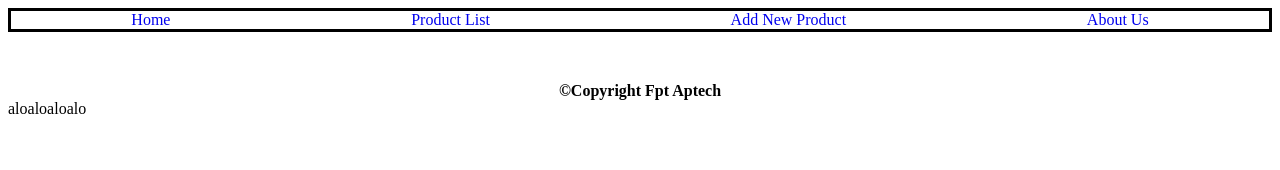
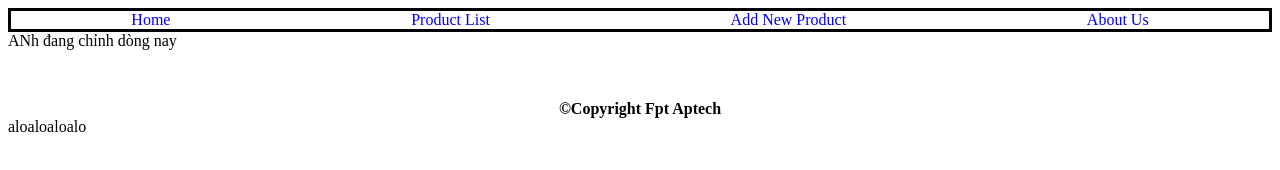
Before and after one commit to akonorflorida/Demo, a plain HTML site: page index.html in a window 1280 px wide. Drawn offline with nearby package versions, Linux system fonts and the light colour scheme; some packages are replaced by stand-ins of ours; no server answers.

Commit message:
Update index.html

```diff
--- a/index.html
+++ b/index.html
@@ -43,7 +43,7 @@
         <a href="#!Add">Add New Product</a>
         <a href="#!About">About Us</a>
     </nav>
-
+    ANh đang chỉnh dòng nay
     <div ng-view></div>
 <!--     Dong đã sửa xong -->
     <script src="https://ajax.googleapis.com/ajax/libs/angularjs/1.7.9/angular.min.js"></script>
```
